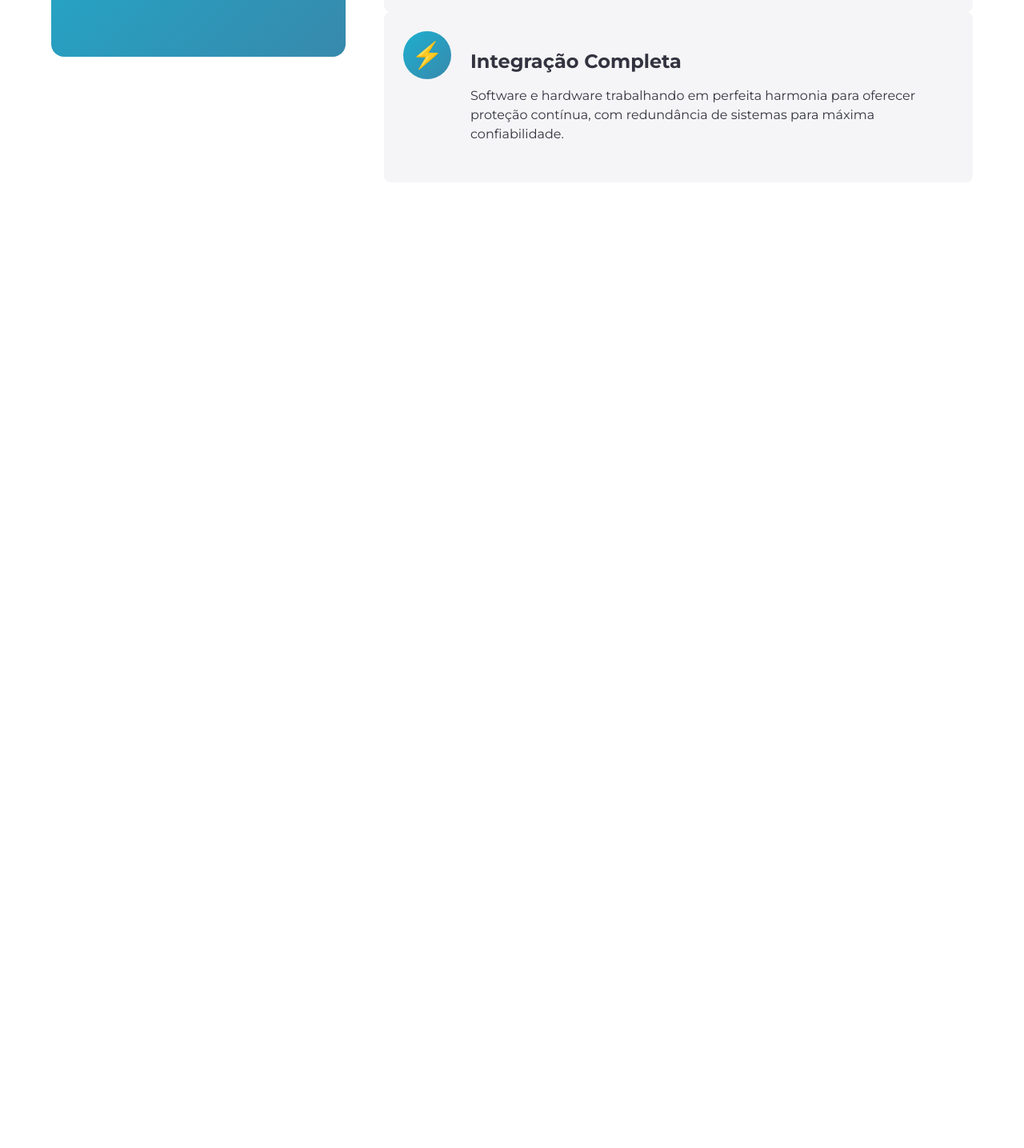
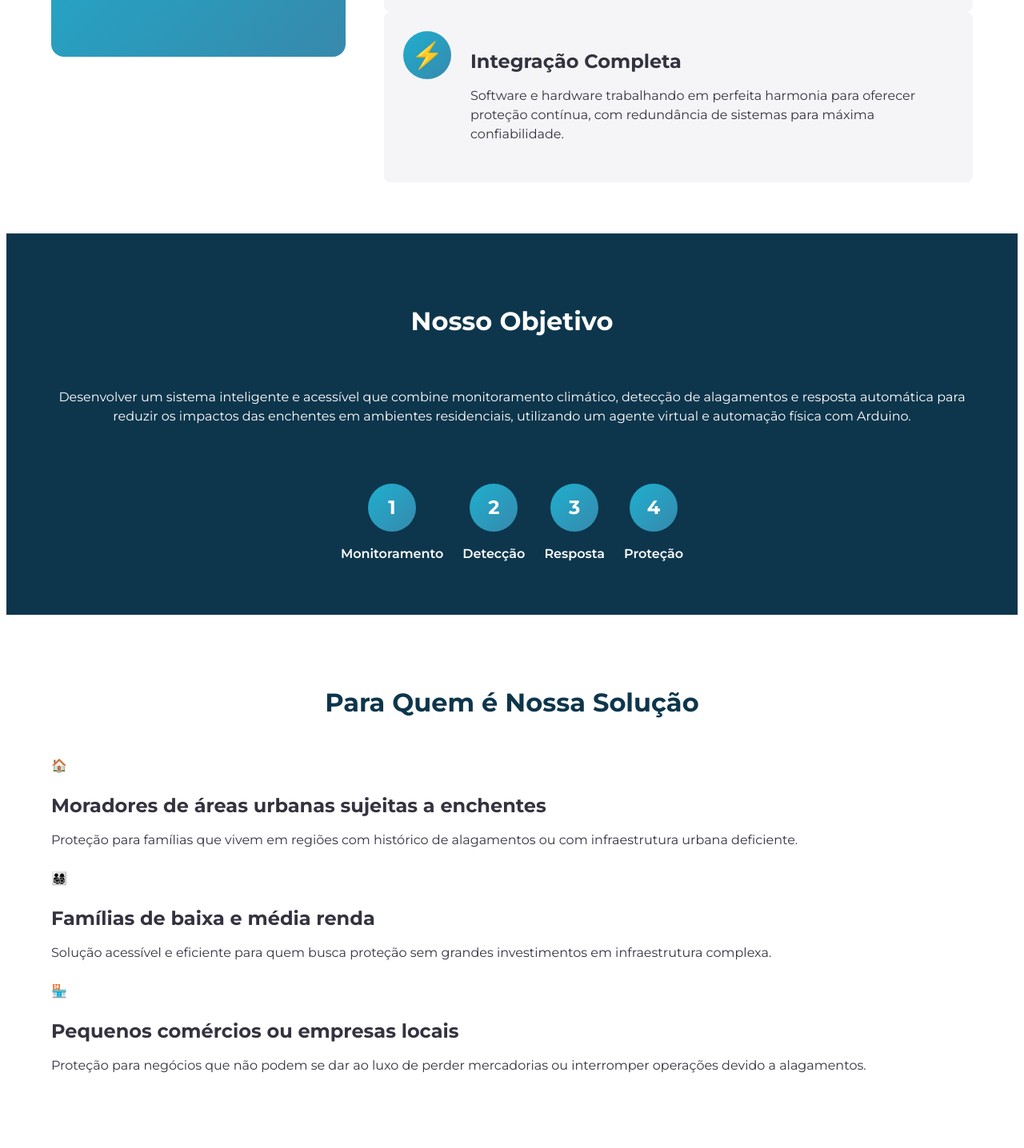
Before and after one commit to HugoCCruz/GS--Front-Web, a plain HTML site: page index.html in a window 1280 px wide. Shown: the part 1916-3352 px from the top of the page at 80% size. Before the commit the page ends 2216 px from the top, so only its background shows below. Drawn offline with Linux system fonts and the light colour scheme; files that its build step writes are made by us from their sources.

Commit message:
Criação da Seção 3

```diff
--- a/index.html
+++ b/index.html
@@ -115,8 +115,62 @@
         </div>
       </div>
     </section>
+    <!-- Seção 3: Objetivo -->
+    <section id="goal" class="section goal">
+      <div class="container">
+        <h2 class="section-title">Nosso Objetivo</h2>
+        <div class="goal-content">
+          <div class="goal-text">
+            <p>Desenvolver um sistema inteligente e acessível que combine monitoramento climático, detecção de alagamentos e resposta automática para reduzir os impactos das enchentes em ambientes residenciais, utilizando um agente virtual e automação física com Arduino.</p>
+          </div>
+          <div class="goal-visual">
+            <div class="goal-steps">
+              <div class="step">
+                <div class="step-number water-drop">1</div>
+                <div class="step-text">Monitoramento</div>
+              </div>
+              <div class="step">
+                <div class="step-number water-drop">2</div>
+                <div class="step-text">Detecção</div>
+              </div>
+              <div class="step">
+                <div class="step-number water-drop">3</div>
+                <div class="step-text">Resposta</div>
+              </div>
+              <div class="step">
+                <div class="step-number water-drop">4</div>
+                <div class="step-text">Proteção</div>
+              </div>
+            </div>
+          </div>
+        </div>
+      </div>
+    </section>
+
+    <!-- Seção 4: Público-alvo -->
+    <section id="audience" class="section audience">
+      <div class="container">
+        <h2 class="section-title">Para Quem é Nossa Solução</h2>
+        <div class="audience-cards">
+          <div class="audience-card fade-in">
+            <div class="audience-icon residents-icon">🏠</div>
+            <h3>Moradores de áreas urbanas sujeitas a enchentes</h3>
+            <p>Proteção para famílias que vivem em regiões com histórico de alagamentos ou com infraestrutura urbana deficiente.</p>
+          </div>
+          <div class="audience-card fade-in">
+            <div class="audience-icon families-icon">👨‍👩‍👧‍👦</div>
+            <h3>Famílias de baixa e média renda</h3>
+            <p>Solução acessível e eficiente para quem busca proteção sem grandes investimentos em infraestrutura complexa.</p>
+          </div>
+          <div class="audience-card fade-in">
+            <div class="audience-icon business-icon">🏪</div>
+            <h3>Pequenos comércios ou empresas locais</h3>
+            <p>Proteção para negócios que não podem se dar ao luxo de perder mercadorias ou interromper operações devido a alagamentos.</p>
+          </div>
+        </div>
+      </div>
+    </section>
+
   </main>
-
-
 </body>
 </html>
--- a/src/css/style.css
+++ b/src/css/style.css
@@ -321,3 +321,54 @@ body {
   color: var(--neutral-white);
   flex-shrink: 0;
 }
+/* Seção objetivo */
+.goal {
+  background-color: var(--primary-dark);
+  color: var(--neutral-white);
+}
+
+.goal .section-title {
+  color: var(--neutral-white);
+}
+
+.goal-content {
+  display: flex;
+  flex-direction: column;
+  align-items: center;
+  gap: var(--space-xl);
+  text-align: center;
+}
+
+.goal-steps {
+  display: flex;
+  justify-content: space-between;
+  gap: var(--space-md);
+  width: 100%;
+  max-width: 800px;
+}
+
+.step {
+  display: flex;
+  flex-direction: column;
+  align-items: center;
+  gap: var(--space-sm);
+  flex: 1;
+}
+
+.step-number {
+  width: 60px;
+  height: 60px;
+  background: linear-gradient(135deg, var(--accent-light), var(--accent-medium));
+  border-radius: 50%;
+  display: flex;
+  align-items: center;
+  justify-content: center;
+  font-size: 1.5rem;
+  font-weight: 700;
+  color: var(--neutral-white);
+}
+
+.step-text {
+  font-weight: 600;
+  text-align: center;
+}
```
